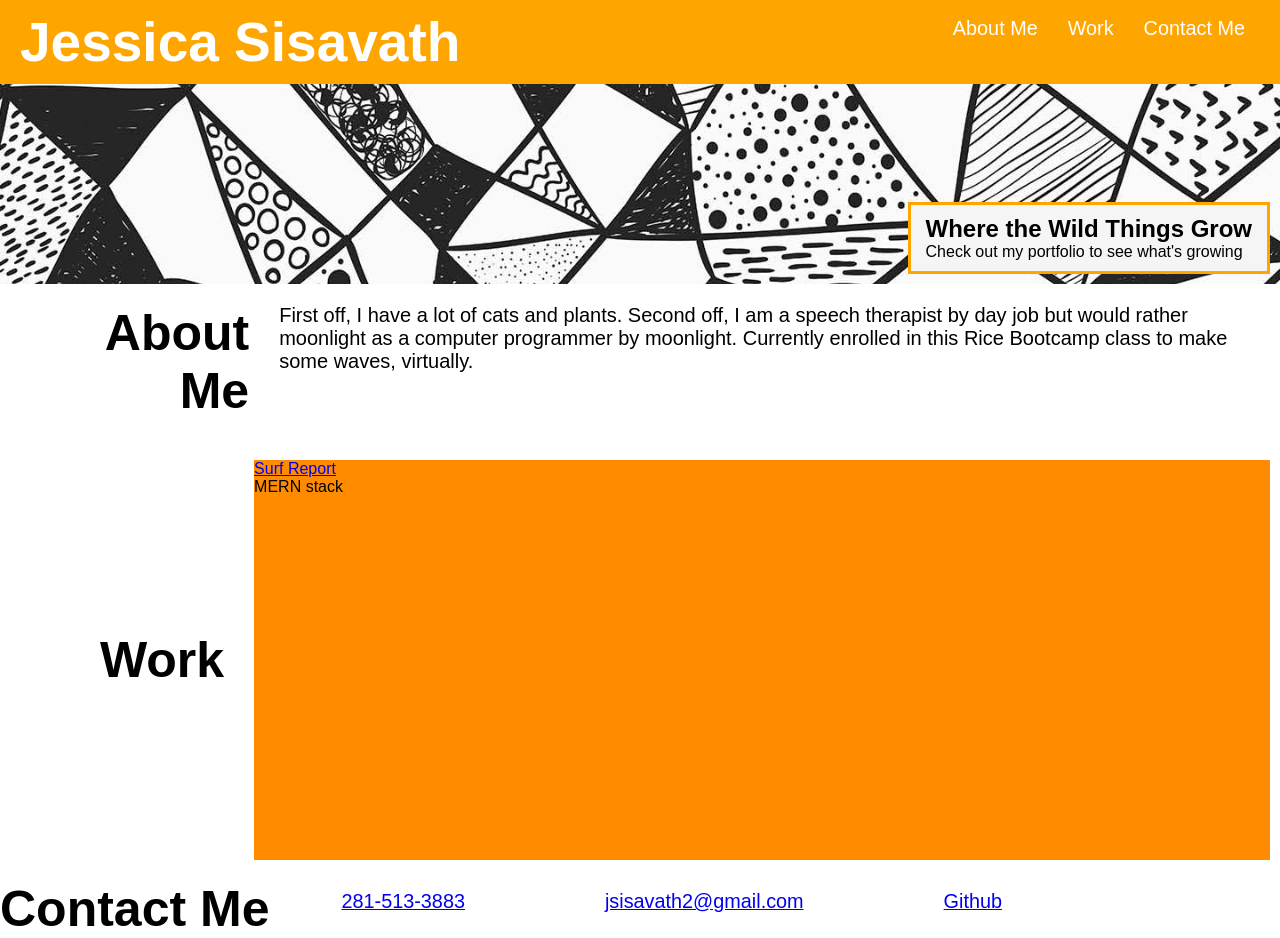
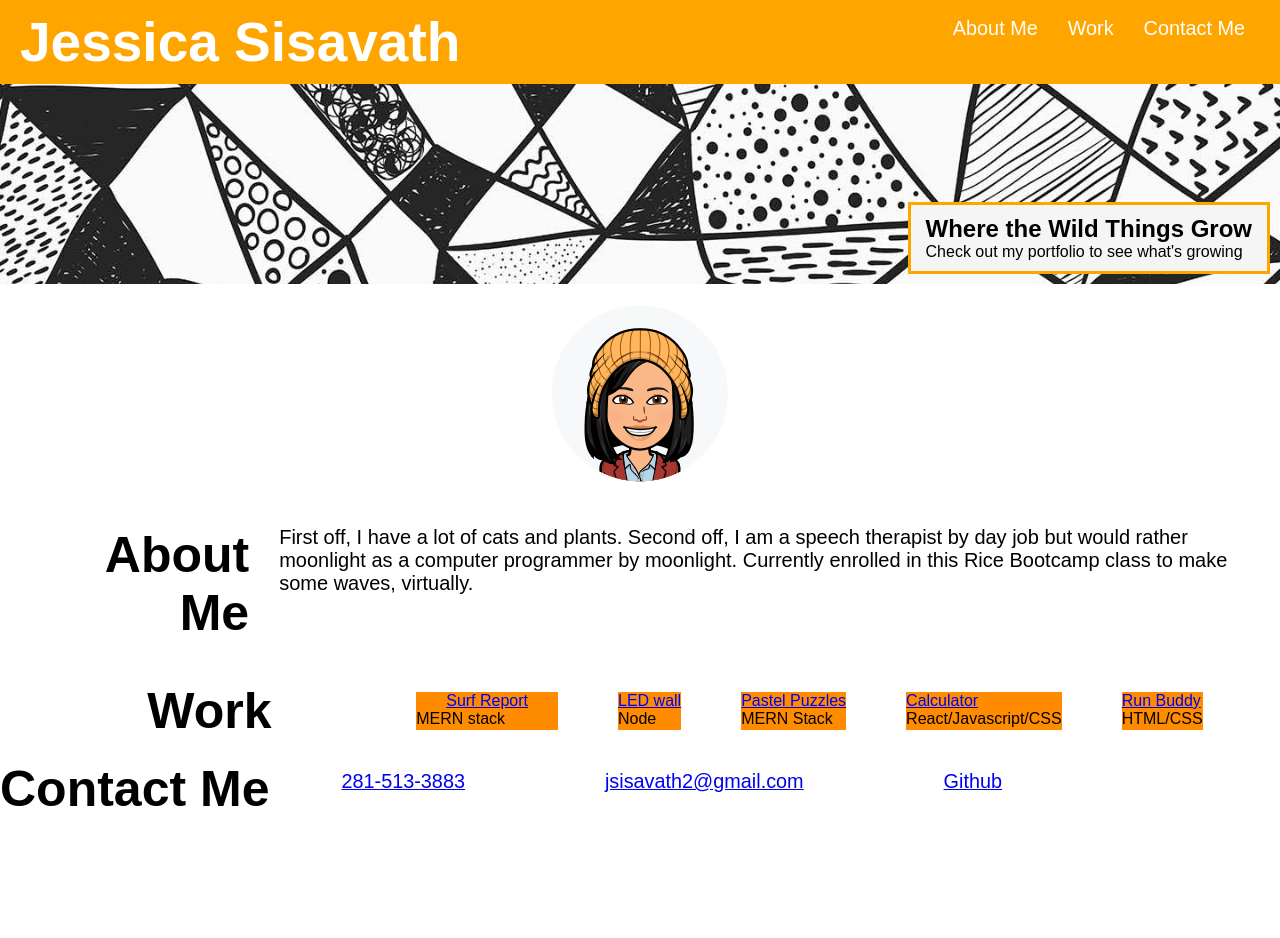
Before and after one commit to Jessiferizzo/Professional-Portfolio, a plain HTML site: page index.html in a window 1280 px wide. After the commit the page ends 818 px from the top, so only its background shows below. Drawn offline with Linux system fonts and the light colour scheme.

Commit message:
added bio pix

```diff
--- a/assets/css/style.css
+++ b/assets/css/style.css
@@ -73,7 +73,10 @@ border: 3px solid orange;
 }
 
 /*HERO BANNER ENDS*/
-
+.picture {
+  margin:20px;
+  text-align:center;
+}
 .about-me-part{
   display:inline-flex;
   flex-direction: row;
@@ -93,9 +96,16 @@ border: 3px solid orange;
   }
 /*ADDING WORK SECTION*/
 .work-section {
-  display: flex;
+  display: inline-flex;
   flex-direction: row;
-  align-items:center
+  flex-wrap: wrap;
+  justify-content: space-around;
+  width:100%
+}
+.projects{
+  display: inline-flex;
+  flex-direction: row;
+  flex-wrap: wrap;
 }
 .work-title h2{
   margin: 20px 20px 20px 100px;
@@ -103,11 +113,30 @@ border: 3px solid orange;
   text-align:right;
 }
 .surf-report {
-  margin:20px 10px;
+  margin:30px;
   background-color: darkorange;
-  width:100%;
-  height:400px;
 }
+a.surf-report{
+  font-size:medium;
+  text-align: center;
+}
+.led-wall{
+  margin:30px;
+  background-color: darkorange;
+}
+.pastel-puzzles{
+  margin:30px;
+  background-color: darkorange;
+}
+.calculator {
+  margin:30px;
+  background-color: darkorange;
+}
+.run-buddy{
+  margin:30px;
+  background-color: darkorange;
+}
+
   /*FOOTER STARTS*/
 
   .footers {
--- a/index.html
+++ b/index.html
@@ -36,6 +36,10 @@
         </div>
       </div>
 
+    <div class="picture">
+        <img src="assets/images/face.png" alt="" />
+    </div>
+
     <section id="about-me">
     <div class="about-me-part">
         <div class="about">
@@ -54,12 +58,30 @@
           <div class="work-title">
               <h2>Work</h2>
           </div>
+      <div class="projects">
           <div class="surf-report">
-            <a href="/">Surf Report</a>
+            <a class="surf-report" href="/">Surf Report</a>
             <p>MERN stack</p>
           </div>
+        <div class="led-wall">
+         <a href="/">LED wall</a>
+            <p>Node</p>
+        </div>
+        <div class="pastel-puzzles">
+          <a href="/">Pastel Puzzles</a>
+             <p>MERN Stack</p>
+         </div>
+         <div class="calculator">
+          <a href="/">Calculator</a>
+             <p>React/Javascript/CSS</p>
+         </div>
+         <div class="run-buddy">
+          <a href="/">Run Buddy</a>
+             <p>HTML/CSS</p>
+         </div>
       </div>
-      </section>
+      </div>
+    </section>
 
     <!-- Footer -->
  <footer id="contact-me">
@@ -84,7 +106,6 @@
           </nav>
     </div>
 </div>
-
 </footer>
 
 </body>
```
Also changed, not shown: assets/images/face.png (added).
